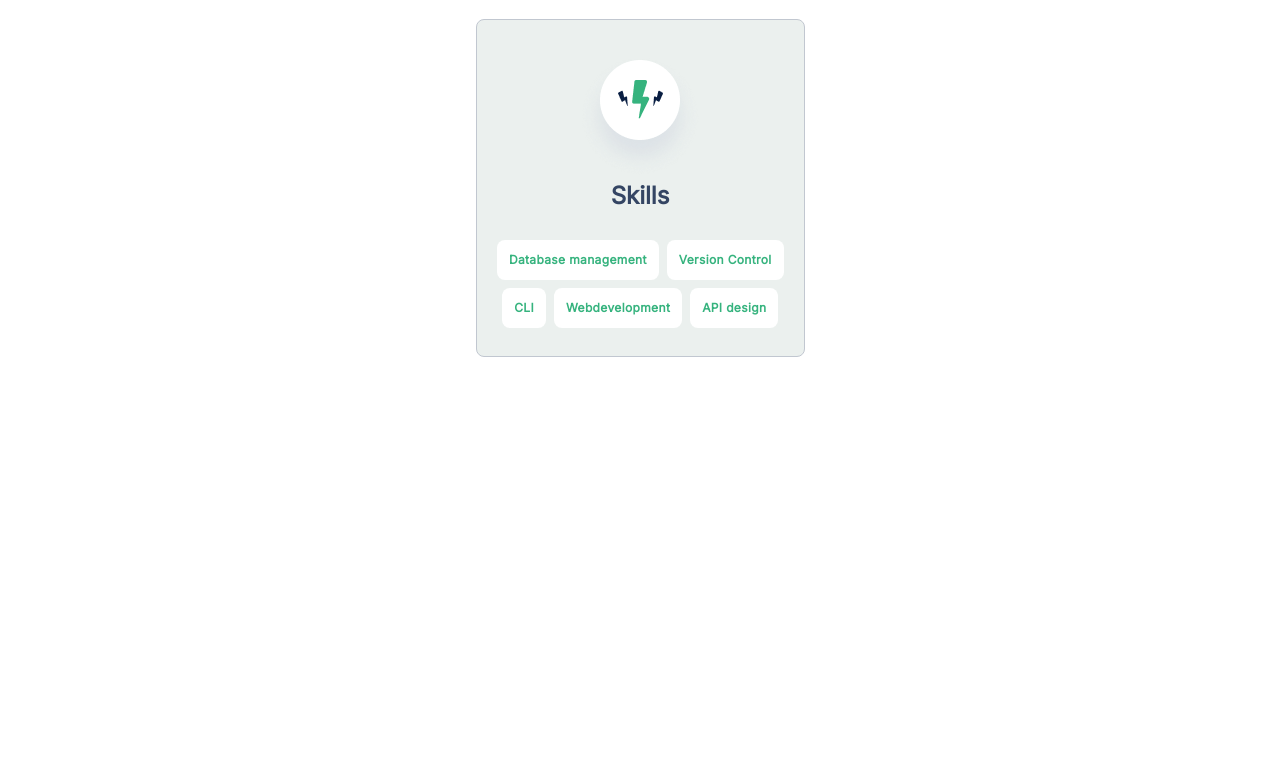
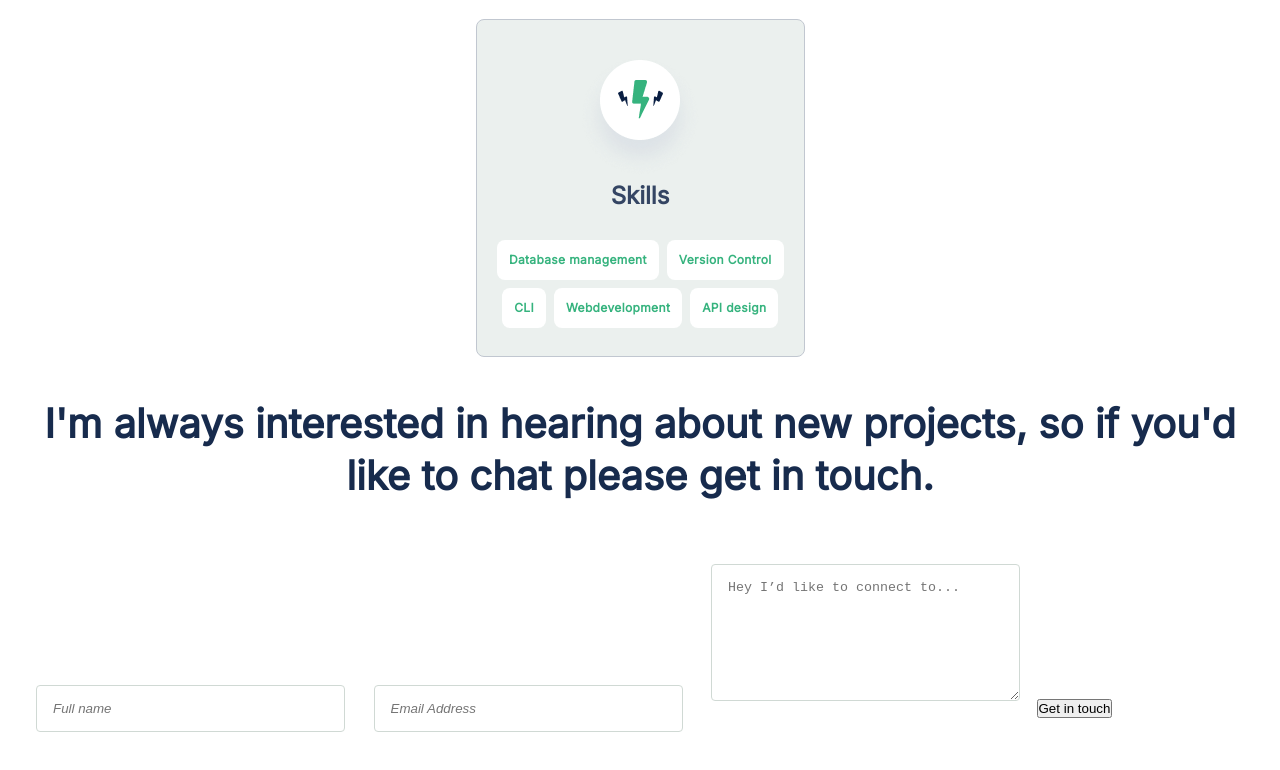
Before and after one commit to batoolfatima2135/Portfolio, a website: page index.html in a window 1280 px wide. Shown: the part 5041-5811 px from the top of the page. Before the commit the page ends 5445 px from the top, so only its background shows below. Drawn offline with Linux system fonts and the light colour scheme.

Commit message:
add contact section form and heading

```diff
--- a/index.html
+++ b/index.html
@@ -223,6 +223,22 @@
 
 
     </section>
+    <section class="contact_section">
+        <h2>I'm always interested in hearing about new projects, so if you'd like to chat please get in touch.</h2>
+
+
+                    <form
+                    action="https://formspree.io/f/xlekzbgn"
+                    method="POST"
+                  >
+                <input type="text" name="name" id="name" placeholder="Full name" maxlength="30" required>
+                <input type="email" name="email" id="email" pattern="[^ @]*@[^ @]*" placeholder="Email Address"  required>
+                <textarea rows="7" cols="30" placeholder="Hey I’d like to connect to..."  required maxlength="500"></textarea>
+                <button type="submit" id="submit">Get in touch</button>
+             </form>
+
+
+    </section>
 </body>
 
 </html>
--- a/style.css
+++ b/style.css
@@ -310,3 +310,50 @@ p {
   padding: 12px;
   letter-spacing: 0.03em;
 }
+.contact_section
+{
+  display:flexbox;
+  flex-direction: column;
+  margin : 52px 24px 54px 24px;
+  align-items: center;
+  justify-content: center;
+
+
+}
+
+.contact_section h2
+{
+  font-family: 'Inter';
+font-style: normal;
+font-weight: 700;
+font-size: 40px;
+line-height: 52px;
+/* or 130% */
+
+text-align: center;
+
+/* Neutrals/N800 */
+
+color: #172B4D;
+}
+input:placeholder-shown {
+   font-style: italic;
+}
+input , textarea
+{
+  /* Theme 1 /  Neutrals 11 */
+
+background: #FFFFFF;
+
+
+border: 1px solid #D0D9D4;
+border-radius: 4px;
+padding :15px 16px 15px 16px;
+margin : 12px 12px 12px 12px;
+width:275px;
+}
+form
+{
+margin-top:
+50px;
+}
```
